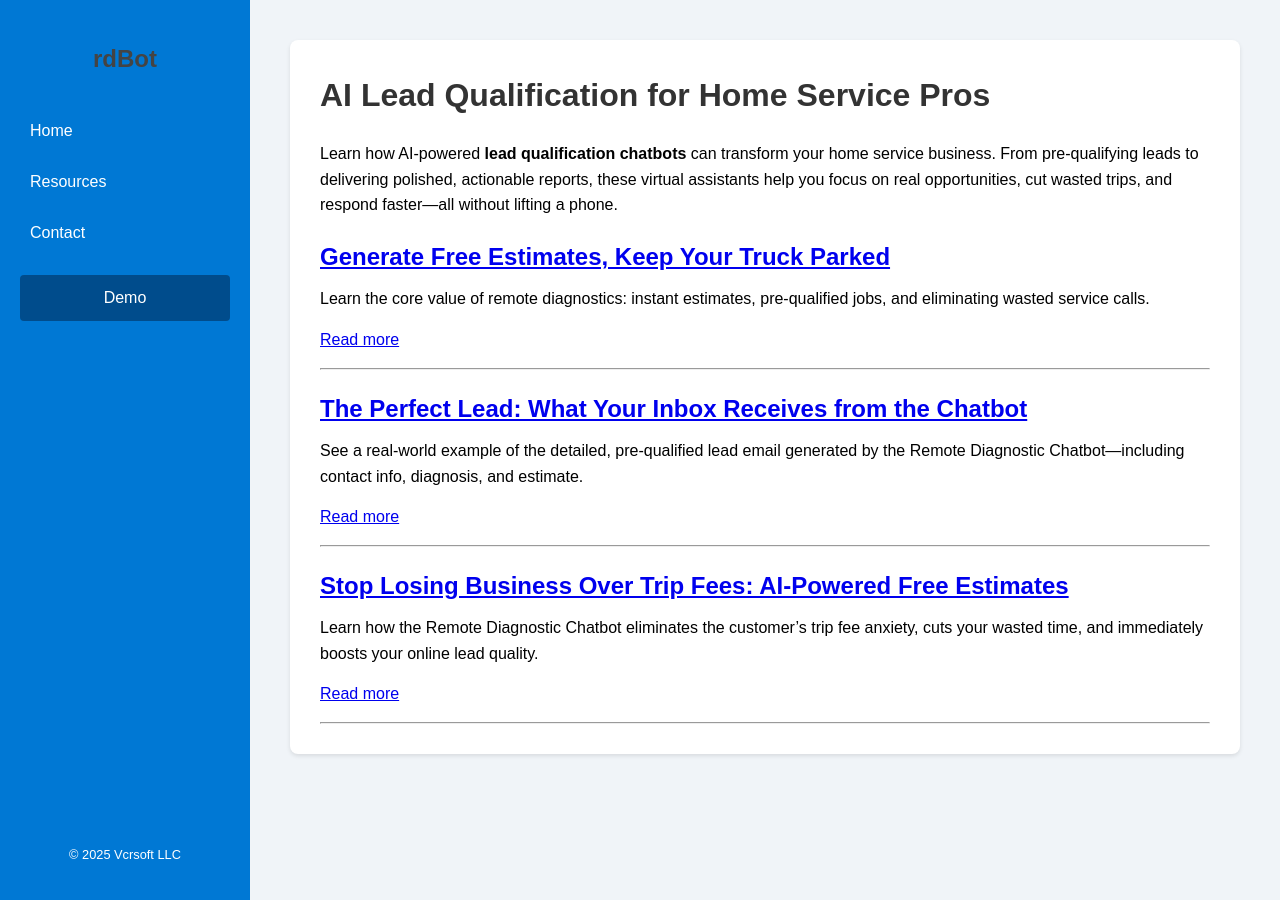
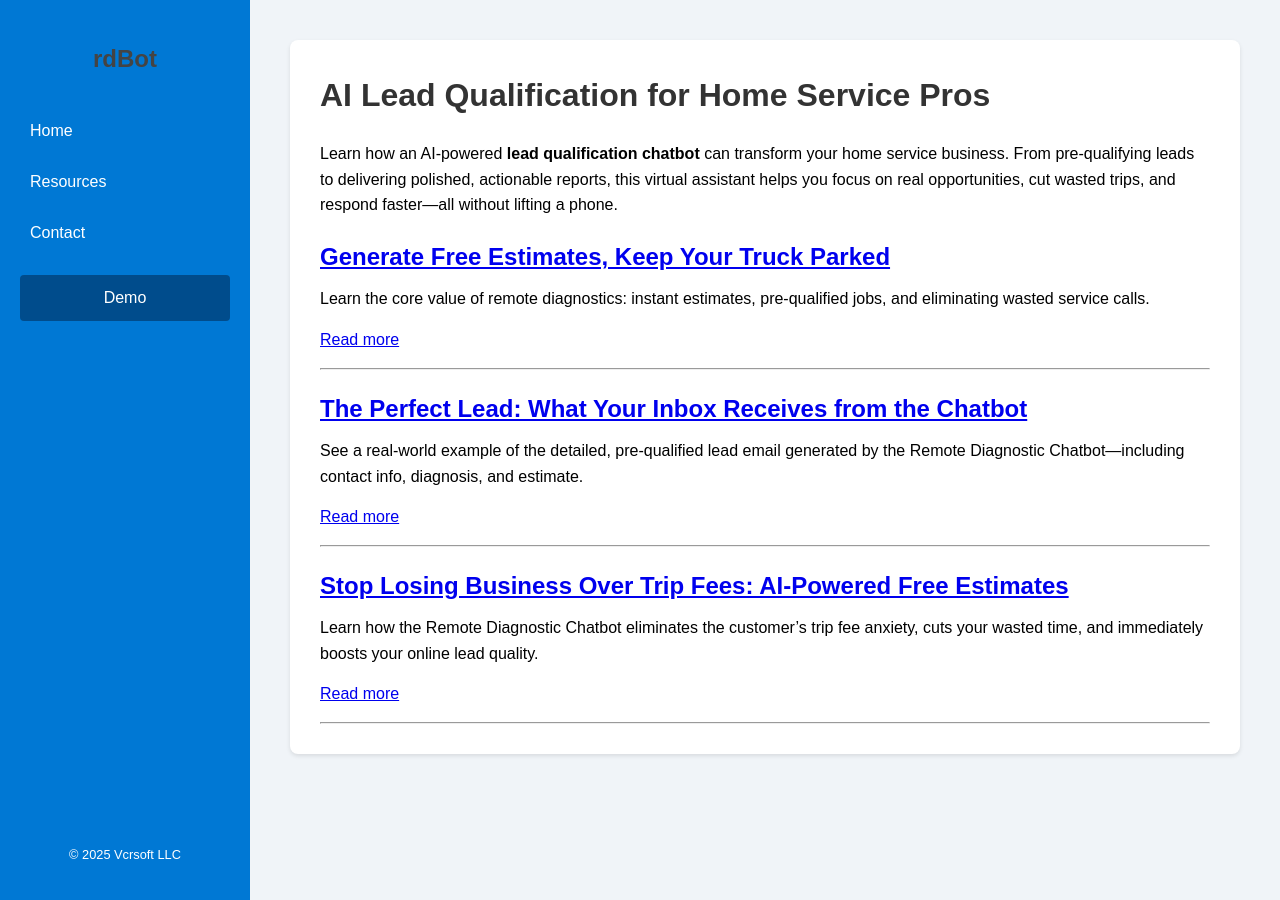
Before and after one commit to vcrsoft/vcrsoft.github.io, a Jekyll site: the page built from resources.md, in a window 1280 px wide. Built offline with Jekyll 4.4.1, drawn with Linux system fonts in a browser that asks for light colours.

Commit message:
Update resources.md

```diff
--- a/resources.md
+++ b/resources.md
@@ -6,7 +6,7 @@ permalink: /resources/
 
 # AI Lead Qualification for Home Service Pros
 
-Learn how AI-powered **lead qualification chatbots** can transform your home service business. From pre-qualifying leads to delivering polished, actionable reports, these virtual assistants help you focus on real opportunities, cut wasted trips, and respond faster—all without lifting a phone.
+Learn how an AI-powered **lead qualification chatbot** can transform your home service business. From pre-qualifying leads to delivering polished, actionable reports, this virtual assistant helps you focus on real opportunities, cut wasted trips, and respond faster—all without lifting a phone.
 
 {% for resource in site.resources %}
 ## [{{ resource.title }}]({{ resource.url | relative_url }})
```
